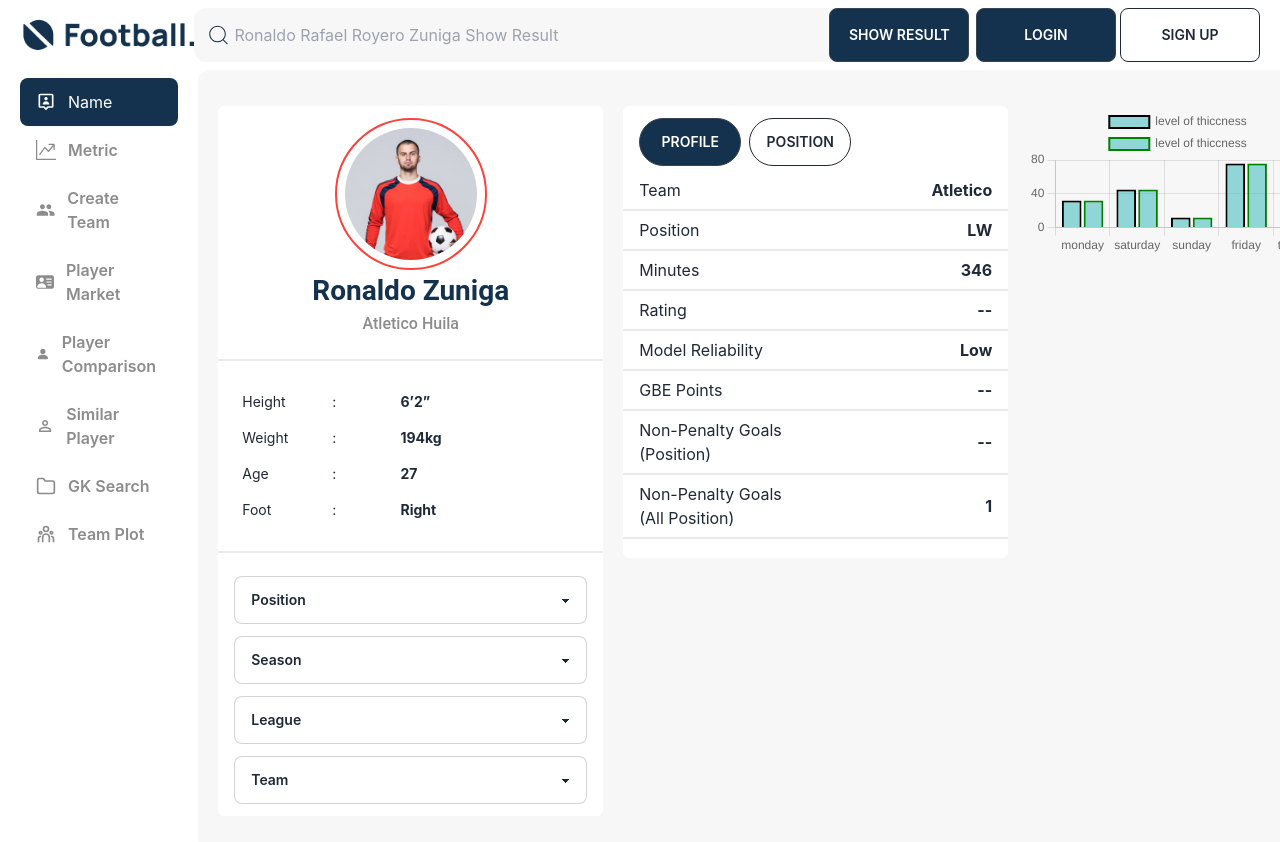
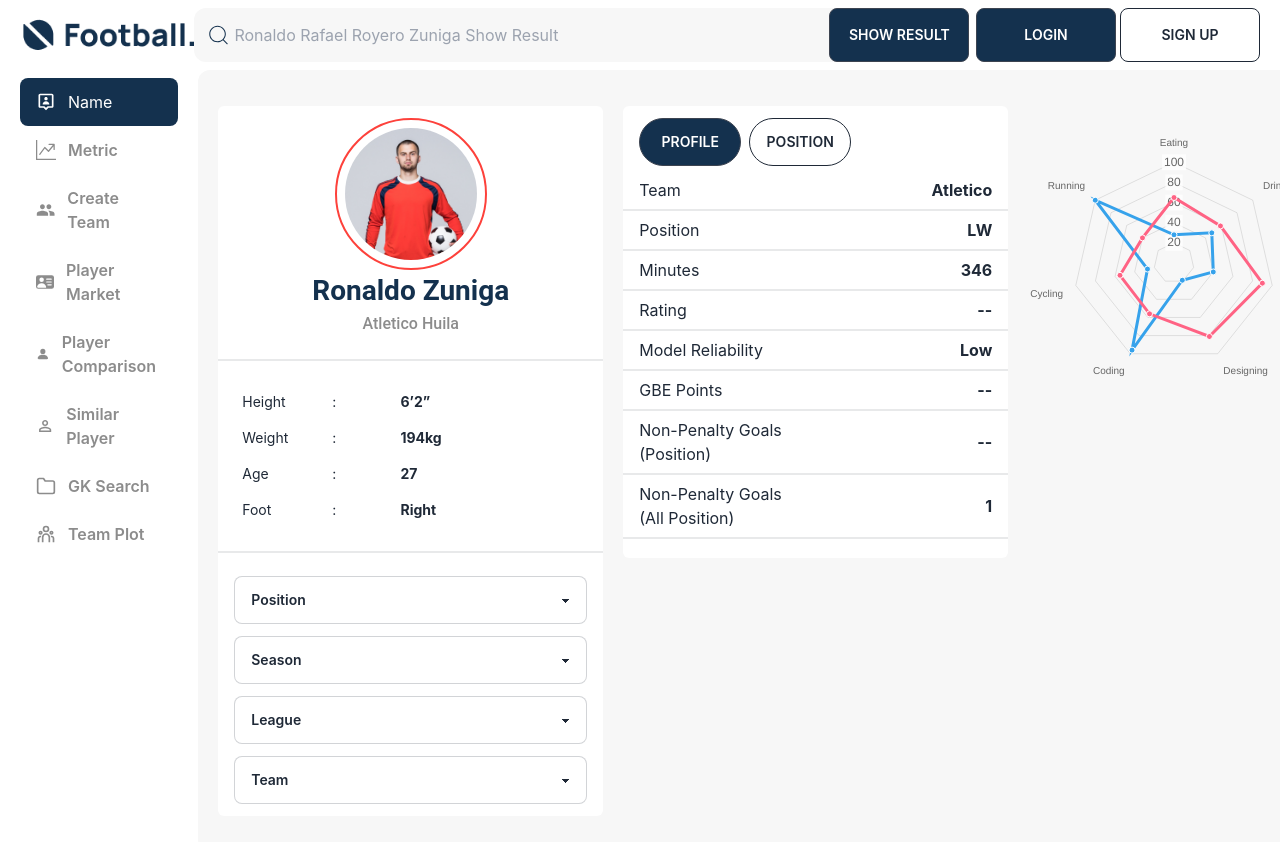
Before and after one commit to reshad21/football-figma, a React (Create React App) app: page / in a window 1280 px wide. Shown: the top 842 px of the page. Built offline with nearby package versions, Linux system fonts and the light colour scheme.

Commit message:
rader chart added

```diff
--- a/src/components/PolarChart.jsx
+++ b/src/components/PolarChart.jsx
@@ -1,59 +1,76 @@
 import {
-    BarElement,
-    CategoryScale,
     Chart as ChartJS,
-    Legend,
-    LinearScale,
-    Tooltip
+    LineElement,
+    PointElement,
+    RadarController,
+    RadialLinearScale,
 } from 'chart.js';
 import React from 'react';
-import { Bar } from 'react-chartjs-2';
+import { Radar } from 'react-chartjs-2';
 ChartJS.register(
-    BarElement,
-    CategoryScale,
-    LinearScale,
-    Tooltip,
-    Legend
+    RadarController,
+    RadialLinearScale,
+    PointElement,
+    LineElement,
 )
 
 
 const PolarChart = () => {
 
     const data = {
-        labels: ['monday', 'saturday', 'sunday', 'friday', 'thursday'],
-        datasets: [
-            {
-                label: 'level of thiccness',
-                data: [32, 45, 12, 76, 69],
-                backgroundColor: [
-                    'rgba(75,192,192,0.6)'
-                ],
-                borderWidth: 2,
-                borderColor: 'black'
-            },
-            {
-                label: 'level of thiccness',
-                data: [32, 45, 12, 76, 69],
-                backgroundColor: [
-                    'rgba(75,192,192,0.6)'
-                ],
-                borderWidth: 2,
-                borderColor: 'green'
+        labels: [
+            'Eating',
+            'Drinking',
+            'Sleeping',
+            'Designing',
+            'Coding',
+            'Cycling',
+            'Running'
+        ],
+        datasets: [{
+            label: 'My First Dataset',
+            data: [65, 59, 90, 81, 56, 55, 40],
+            fill: true,
+            backgroundColor: 'rgba(255, 99, 132, 0.2)',
+            borderColor: 'rgb(255, 99, 132)',
+            pointBackgroundColor: 'rgb(255, 99, 132)',
+            pointBorderColor: '#fff',
+            pointHoverBackgroundColor: '#fff',
+            pointHoverBorderColor: 'rgb(255, 99, 132)'
+        }, {
+            label: 'My Second Dataset',
+            data: [28, 48, 40, 19, 96, 27, 100],
+            fill: true,
+            backgroundColor: 'rgba(54, 162, 235, 0.2)',
+            borderColor: 'rgb(54, 162, 235)',
+            pointBackgroundColor: 'rgb(54, 162, 235)',
+            pointBorderColor: '#fff',
+            pointHoverBackgroundColor: '#fff',
+            pointHoverBorderColor: 'rgb(54, 162, 235)'
+        }]
+    };
+
+    const options = {
+        scales: {
+            r: {
+                angleLines: {
+                    display: false
+                },
+                suggestedMin: 50,
+                suggestedMax: 100
             }
-        ]
-    }
-
-    const options = {}
+        }
+    };
 
 
 
 
     return (
         <div>
-            <Bar
+            <Radar
                 data={data}
                 options={options}
-            ></Bar>
+            ></Radar>
         </div>
     );
 };
```
